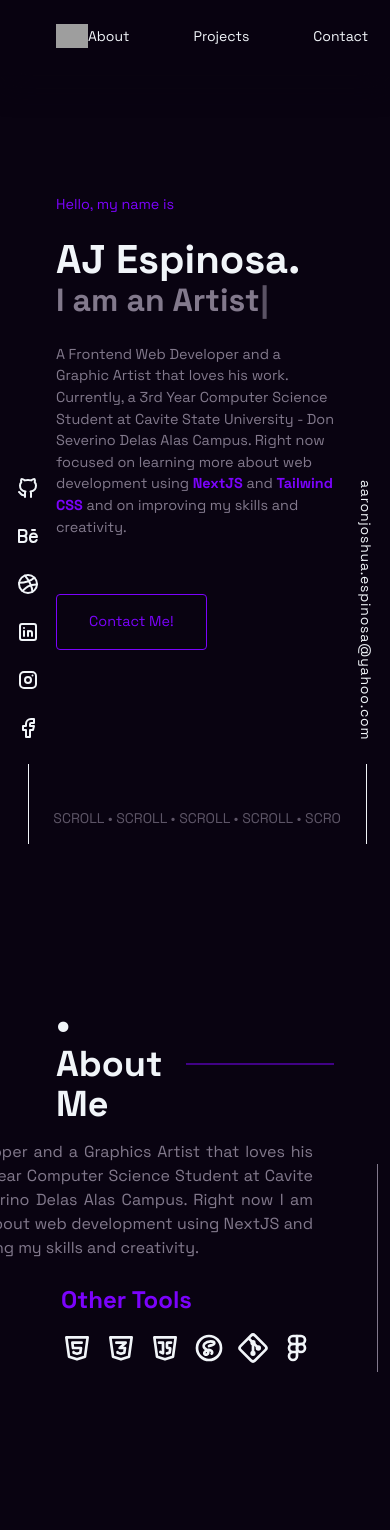
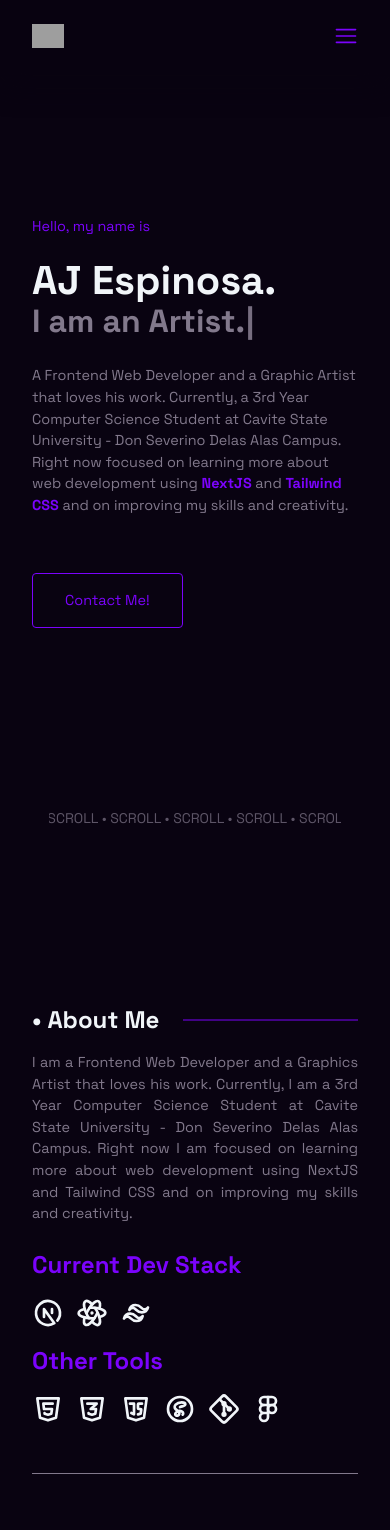
Before and after one commit to aaronjoshuaespinosa/portfolio, a Next.js app: page / in a window 390 px wide. Shown: the top 1530 px of the page. Built offline with nearby package versions, Linux system fonts and the light colour scheme; grey boxes are pictures that could not be loaded.

Commit message:
Responsive update, fixed contents

```diff
--- a/components/NavBar.tsx
+++ b/components/NavBar.tsx
@@ -2,6 +2,7 @@ import Link from 'next/link'
 import { useState, useEffect } from 'react';
 import { motion } from 'framer-motion';
 import { links } from '@/constants';
+import { RxHamburgerMenu } from "react-icons/rx";
 
 const NavBar = () => {
 
@@ -34,14 +35,25 @@ const NavBar = () => {
     return (
         <>
             <div className='fixed bg-dark/90 backdrop-blur-sm top-0 flex w-full z-50 items-center justify-center transition-all ease-in-out duration-[0.5s]' style={show || window.scrollY === 0 ? { transform: "translateY(0%)", boxShadow: "0px 10px 30px #090311" } : { transform: "translateY(-100%)", boxShadow: "0px 0px 20px #7B03FC" }}>
-                <nav className='flex flex-row justify-between items-center w-full py-[1.5rem] px-[3.5rem] md:px-[4.5rem] lg:px-[7rem] lg:max-w-[100rem] z-50'>
+                <nav className='flex flex-row justify-between items-center w-full py-[1.5rem] px-[2rem] md:px-[4.5rem] lg:px-[7rem] lg:max-w-[100rem] relative z-50'>
                     <motion.img initial={{ rotate: -540, scale: 0, opacity: 0 }} animate={{ rotate: 0, scale: 1, opacity: 1, transition: { duration: 1 } }} className='h-[1.5rem]' src="https://ik.imagekit.io/xzgmktvzg/ajlogo?ik-sdk-version=javascript-1.4.3&updatedAt=1676132015789" />
 
                     {/* NAV LINKS */}
-                    <div className='flex flex-row gap-x-[4rem] text-primary text-[0.875rem]'>
+                    <div className='hidden md:flex flex-row gap-x-[4rem] text-primary text-[0.875rem]'>
                         {links.map((link, i) => (
                             <Link href={link.link} scroll={true}><p className='hover:text-accent'>{link.text}</p></Link>
                         ))}
+                    </div>
+
+                    <p className='text-accent text-2xl'><RxHamburgerMenu /></p>
+
+                    {/* NAV LINKS */}
+                    <div className='hidden absolute right-0 bottom-0'>
+                        <div className='flex flex-col gap-y-[4rem] text-primary text-[0.875rem]'>
+                            {links.map((link, i) => (
+                                <Link href={link.link} scroll={true}><p className='hover:text-accent'>{link.text}</p></Link>
+                            ))}
+                        </div>
                     </div>
                 </nav>
             </div>
--- a/components/Project.tsx
+++ b/components/Project.tsx
@@ -10,7 +10,7 @@ const Project = () => {
             {projects.map((project, i) => (
                 <div key={i} className='flex flex-col gap-y-[0.75rem] p-[2rem] bg-secondary/10 rounded-[7px] w-full'>
                     <p>{project.label}</p>
-                    <div className='flex flex-row gap-x-[1.5rem]'>
+                    <div className='flex flex-row gap-x-[1.5rem] w-full relative'>
 
                         {/* PROJECT DETAILS */}
                         <div className='flex flex-col gap-y-[0.75rem]'>
@@ -21,31 +21,35 @@ const Project = () => {
                                     <p className='text-primary text-xl font-bold'>{project.year}</p>
                                 </div>
                             </div>
-                            <p className='text-justify text-secondary'>{project.desc}</p>
+                            {/* PROJECT IMAGE */}
+                            <div className='bg-primary w-full h-[12rem] rounded-[7px] flex md:hidden'>
+                                <img src="" alt="" />
+                            </div>
+                            <p className='text-justify text-[0.9rem] lg:text-[1rem] text-secondary md:max-w-[50rem] lg:max-w-[160rem]'>{project.desc}</p>
                         </div>
 
                         {/* PROJECT IMAGE */}
-                        <div className='bg-primary w-[25rem] h-[12rem] rounded-[7px] flex shrink-0'>
+                        <div className='bg-primary h-[12rem] rounded-[7px] hidden md:flex w-full'>
                             <img src="" alt="" />
                         </div>
                     </div>
 
-                    <div className='w-full flex justify-between'>
+                    <div className='w-full flex flex-col md:flex-row justify-between items-start gap-y-[1rem] gap-x-[1rem]'>
                         {/* PROJECT CATEGORIES */}
-                        <div className='flex gap-x-[0.375rem]'>
+                        <div className='flex gap-x-[0.375rem] gap-y-[0.375rem] flex-wrap'>
                             {project.tags.map((tag, i) => (
-                                <p className='py-[0.375rem] px-[0.75rem] bg-primary text-dark w-fit font-bold rounded-full'>{tag}</p>
+                                <p className='py-[0.375rem] px-[0.75rem] bg-primary text-[0.9rem] lg:text-[1rem] text-dark w-fit whitespace-nowrap font-bold rounded-full basis-1'>{tag}</p>
                             ))}
                         </div>
 
                         {/* PROJECT LINKS */}
                         <div className='flex justify-center items-center gap-x-[12px]'>
                             <Link href={project.srcLink} target="_blank" style={`${project.srcLink}` === "#" ? { pointerEvents: "none", opacity: 0.3 } : {}}>
-                                <p className='flex gap-x-[6px] justify-center items-center border-primary border-[1px] rounded-[5px] py-[0.375rem] px-[0.75rem] hover:bg-primary hover:text-dark cursor-pointer'>Source Code <TbBrandGithub /></p>
+                                <p className='flex gap-x-[6px] text-[0.9rem] lg:text-[1rem] justify-center items-center border-primary border-[1px] rounded-[5px] py-[0.375rem] px-[0.75rem] hover:bg-primary hover:text-dark cursor-pointer whitespace-nowrap'>Source Code <TbBrandGithub /></p>
                             </Link>
 
                             <Link href={project.liveLink} target="_blank" style={`${project.liveLink}` === "#" ? { pointerEvents: "none", opacity: 0.3 } : {}}>
-                                <p className='flex gap-x-[6px] justify-center items-center bg-accent rounded-[5px] py-[0.375rem] px-[0.75rem] hover:bg-accent/50 cursor-pointer'>Live View <HiArrowUpRight /></p>
+                                <p className='flex gap-x-[6px] text-[0.9rem] lg:text-[1rem] justify-center items-center bg-accent rounded-[5px] py-[0.375rem] px-[0.75rem] hover:bg-accent/50 cursor-pointer whitespace-nowrap'>Live View <HiArrowUpRight /></p>
                             </Link>
                         </div>
                     </div>
--- a/pages/index.tsx
+++ b/pages/index.tsx
@@ -57,7 +57,7 @@ export default function Home() {
           <NavBar />
 
           {/* LINKS */}
-          <div className='flex flex-col text-[1.5rem] gap-y-[1.5rem] items-center fixed bottom-0 left-0 pl-[1rem] md:pl-[1.5rem] lg:pl-[3rem] z-50'>
+          <div className='hidden md:flex flex-col text-[1.5rem] gap-y-[1.5rem] items-center fixed bottom-0 left-0 pl-[1rem] md:pl-[1.5rem] lg:pl-[3rem] z-50'>
             {icons.map((icon, i) => (
               <Link href={icon.link} target="blank">
                 <motion.p key={i} title={icon.title} initial={{ x: "-100%", opacity: 0 }} animate={{ x: 0, opacity: 1, transition: { duration: 0.5, delay: i * 0.2 + 1 } }} whileHover={{ y: -2, color: "#7B03FC" }} transition={{ duration: 0.2 }} className='cursor-pointer'>{icon.icon}</motion.p>
@@ -66,8 +66,8 @@ export default function Home() {
             <motion.div initial={{ x: "-1500%", opacity: 0 }} animate={{ x: 0, opacity: 1, transition: { duration: 0.5, delay: 6 * 0.2 + 1 } }} className='w-[1px] h-[5rem] bg-primary' />
           </div>
 
-          <div className='flex flex-col text-[1.5rem] gap-y-[1.5rem] items-center justify-center fixed bottom-0 right-0 pr-[1rem] md:pr-[1.5rem] lg:pr-[3rem] z-50'>
-            {/* EMAIL */}
+          {/* EMAIL */}
+          <div className='hidden md:flex flex-col text-[1.5rem] gap-y-[1.5rem] items-center justify-center fixed bottom-0 right-0 pr-[1rem] md:pr-[1.5rem] lg:pr-[3rem] z-50'>
             <Link href="mailto:aaronjoshua.espinosa@yahoo.com" target="blank">
               <motion.p initial={{ x: "100%", opacity: 0 }} animate={{ x: 0, opacity: 1, transition: { duration: 0.5, delay: 2 } }} whileHover={{ y: -3, color: "#7B03FC" }} transition={{ duration: 0.2 }} className='cursor-pointer text-vertical text-[0.875rem] leading-[1rem] tracking-[0.05rem]'>aaronjoshua.espinosa@yahoo.com</motion.p>
             </Link>
@@ -83,7 +83,7 @@ export default function Home() {
           </div>
 
           {/* INFORMATION ABOUT ME */}
-          <section className='flex flex-row justify-center items-center w-full px-[3.5rem] md:px-[4.5rem] lg:px-[7rem] lg:max-w-[100rem] z-10'>
+          <section className='flex flex-row justify-center items-center w-full px-[2rem] md:px-[4.5rem] lg:px-[7rem] lg:max-w-[100rem] z-10'>
 
             <div className='w-full md:w-[50%] flex flex-col md:items-start gap-y-[1.5rem]'>
               {/* TITLE */}
@@ -113,20 +113,20 @@ export default function Home() {
 
         {/* ABOUT SECTION */}
         <section id='about' className='w-full h-auto flex items-center justify-center relative overflow-hidden py-[10rem]'>
-          <div className='h-full flex flex-col gap-y-[1rem] justify-center items-center w-full px-[3.5rem] md:px-[4.5rem] lg:px-[7rem] lg:max-w-[100rem]'>
+          <div className='h-full flex flex-col gap-y-[1rem] justify-center items-center w-full px-[2rem] md:px-[4.5rem] lg:px-[7rem] lg:max-w-[100rem]'>
 
             {/* SECTION TITLE */}
             <div className='flex gap-x-[1.5rem] w-full items-center'>
-              <h1 className='font-bold text-4xl'>• About Me</h1>
-              <hr className='border-[1px] border-accent/50 w-[25rem]' />
+              <h1 className='font-bold text-2xl lg:4xl whitespace-nowrap'>• About Me</h1>
+              <hr className='border-[1px] border-accent/50 w-full lg:w-[25rem]' />
             </div>
 
             {/* SECTION DETAILS */}
-            <div className='flex items-center gap-x-[4rem] h-full'>
+            <div className='flex flex-col lg:flex-row items-center gap-x-[4rem] gap-y-[3rem] h-full'>
               <div className='flex flex-col gap-y-[1.5rem]'>
-                <p className='text-secondary text-justify'>I am a Frontend Web Developer and a Graphics Artist that loves his work. Currently, I am a 3rd Year Computer Science Student at Cavite State University - Don Severino Delas Alas Campus. Right now I am focused on learning more about web development using NextJS and Tailwind CSS and on improving my skills and creativity.</p>
-                <div className='flex gap-x-[10rem]'>
+                <p className='text-secondary text-[0.9rem] lg:text-[1rem] text-justify w-auto'>I am a Frontend Web Developer and a Graphics Artist that loves his work. Currently, I am a 3rd Year Computer Science Student at Cavite State University - Don Severino Delas Alas Campus. Right now I am focused on learning more about web development using NextJS and Tailwind CSS and on improving my skills and creativity.</p>
 
+                <div className='flex flex-col lg:flex-row gap-y-[1rem] gap-x-[10rem]'>
                   {stacks.map((stack, i) => (
                     <div key={i} className='flex flex-col gap-y-[1rem]'>
                       <h1 className='font-bold text-accent text-2xl'>{stack.title}</h1>
@@ -137,23 +137,23 @@ export default function Home() {
                       </div>
                     </div>
                   ))}
-
                 </div>
               </div>
 
-              <div className='h-[13rem] border-l-[1px] border-secondary' />
+              <hr className='lg:hidden border-l-[1px] border-secondary w-full' />
+              <div className='hidden lg:block h-[13rem] border-l-[1px] border-secondary' />
 
-              <div className='flex flex-col gap-y-[1rem]'>
+              <div className='flex flex-row lg:flex-col justify-between items-center gap-y-[1rem] w-full lg:w-auto'>
                 <div className='flex flex-col items-center'>
                   <p className='font-bold text-accent text-6xl'>4+</p>
                   <p className='font-bold text-accent text-lg leading-[1.125rem]'>years</p>
-                  <p className='whitespace-nowrap text-secondary pt-[0.5rem]'>Graphic & Web Design</p>
+                  <p className='whitespace-nowrap text-secondary text-sm lg:text-base pt-[0.5rem]'>Graphic & Web Design</p>
                 </div>
 
                 <div className='flex flex-col items-center'>
                   <p className='font-bold text-accent text-6xl leading-[4rem]'>3+</p>
                   <p className='font-bold text-accent text-lg leading-[1.125rem]'>years</p>
-                  <p className='whitespace-nowrap text-secondary pt-[0.5rem]'>Web Development</p>
+                  <p className='whitespace-nowrap text-secondary text-sm lg:text-base pt-[0.5rem]'>Web Development</p>
                 </div>
               </div>
             </div>
@@ -162,12 +162,12 @@ export default function Home() {
 
         {/* PROJECTS SECTION */}
         <section id='projects' className='w-full h-auto flex items-center justify-center relative overflow-hidden py-[10rem]'>
-          <div className='h-full flex flex-col gap-y-[1.5rem] justify-center items-center w-full px-[3.5rem] md:px-[4.5rem] lg:px-[7rem] lg:max-w-[100rem]'>
+          <div className='h-full flex flex-col gap-y-[1.5rem] justify-center items-center w-full px-[2rem] md:px-[4.5rem] lg:px-[7rem] lg:max-w-[100rem]'>
 
             {/* SECTION TITLE */}
             <div className='flex gap-x-[1.5rem] w-full items-center'>
-              <h1 className='font-bold text-4xl'>• Projects</h1>
-              <hr className='border-[1px] border-accent/50 w-[25rem]' />
+              <h1 className='font-bold text-2xl lg:4xl whitespace-nowrap'>• Projects</h1>
+              <hr className='border-[1px] border-accent/50 w-full lg:w-[25rem]' />
             </div>
 
             {/* SECTION DETAILS */}
@@ -179,9 +179,9 @@ export default function Home() {
 
         {/* CONTACT SECTION */}
         <section id='contact' className='w-full h-auto flex items-center justify-center relative overflow-hidden py-[5rem]'>
-          <div className='h-full flex flex-col gap-y-[5rem] justify-center items-center w-full px-[3.5rem] md:px-[4.5rem] lg:px-[7rem] lg:max-w-[100rem]'>
+          <div className='h-full flex flex-col gap-y-[5rem] justify-center items-center w-full px-[2rem] md:px-[4.5rem] lg:px-[7rem] lg:max-w-[100rem]'>
             <Marquee gradientColor={[9, 3, 17]} gradientWidth={100} speed={100} className="overflow-hidden">
-              <div className='font-bold text-8xl text-dark flex gap-x-[4rem] whitespace-nowrap'>
+              <div className='font-bold text-4xl md:text-6xl lg:text-8xl text-dark flex gap-x-[1rem] md:gap-x-[2rem] lg:gap-x-[4rem] whitespace-nowrap'>
                 <p className='drop-shadow-[0_0_1px_#F1F5F9]'>GET IN TOUCH</p>
                 <p className='text-accent'>•</p>
                 <p className='text-primary'>GET IN TOUCH</p>
@@ -189,9 +189,9 @@ export default function Home() {
                 <p className='text-accent'></p>
               </div>
             </Marquee>
-            <div className='flex flex-col items-center gap-y-[2.5rem]'>
-              <p className='text-xl text-secondary'>Let's work together!</p>
-              <p className='font-bold text-7xl'>aaronjoshua.espinosa@yahoo.com</p>
+            <div className='flex flex-col items-center gap-y-[1rem] md:gap-y-[2.5rem]'>
+              <p className='text-sm md:text-lg lg:text-xl text-secondary'>Let's work together!</p>
+              <p className='font-bold text-lg md:text-3xl lg:text-5xl'>aaronjoshua.espinosa@yahoo.com</p>
 
               {/* LINKS */}
               <div className='flex text-[1.5rem] gap-x-[1.5rem] items-center'>
@@ -206,8 +206,8 @@ export default function Home() {
         </section>
 
         {/* FOOTER SECTION */}
-        <footer className='w-full h-auto flex items-center justify-center bg-dark text-primary font-space relative'>
-          <div className='h-full flex w-full px-[3.5rem] md:px-[4.5rem] lg:px-[7rem] lg:max-w-[100rem]'>
+        <footer className='w-full h-auto flex items-center justify-center bg-dark text-primary text-[0.9rem] lg:text-[1rem] font-space relative'>
+          <div className='h-full flex w-full px-[2rem] md:px-[4.5rem] lg:px-[7rem] lg:max-w-[100rem]'>
             <div className='border-t-[1px] border-t-primary flex flex-row justify-between items-center w-full py-[1.5rem]'>
               <p>© 2023 AJ Espinosa</p>
               <p className='cursor-pointer' onClick={scrollTop}>Go to top ↑</p>
```
Also changed, not shown: vercel.json.
